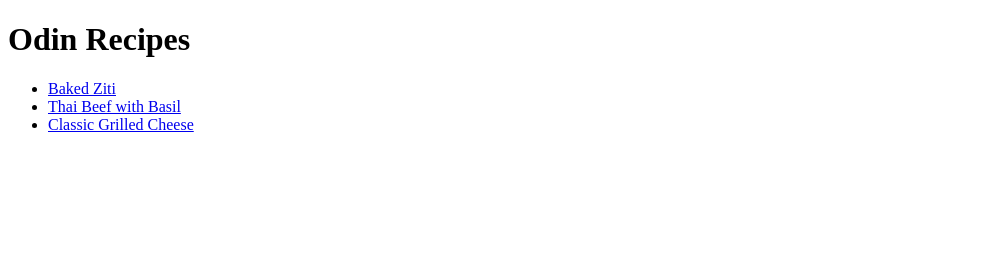
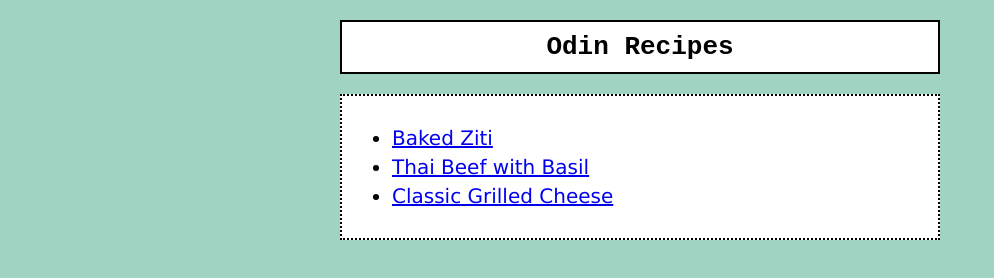
Before and after one commit to MomBoots/odin-recipes, a plain HTML site: page index.html in a window 1280 px wide. Shown: the whole page, without its empty margins (0-994 px from the left). Drawn offline with Linux system fonts and the light colour scheme.

Commit message:
Add CSS stylesheet and first pass styling
The main objective here was to play around with adding margins, padding,
and assorted text styling.

```diff
--- a/index.html
+++ b/index.html
@@ -3,14 +3,16 @@
     <head>
         <meta charset="utf-8">
         <title>Odin Recipes</title>
+        <link rel="stylesheet" href="style.css">
     </head>
     <body>
-        <h1>Odin Recipes</h1>
-        <p>
+        <h1 class="container">Odin Recipes</h1>
+        <div class="recipelist container">
             <ul>
                 <li><a href="recipes/ziti.html">Baked Ziti</a></li>
                 <li><a href="recipes/thaibeef.html">Thai Beef with Basil</a></li>
                 <li><a href="recipes/grilledcheese.html">Classic Grilled Cheese</a></li>
-            </ul></p>
+            </ul>
+        </div>
     </body>
 </html>
--- /dev/null
+++ b/style.css
@@ -0,0 +1,34 @@
+* {
+    box-sizing: border-box;
+}
+
+body {
+    background-color: rgb(160, 211, 194);
+    font-family: 'Verdana', sans-serif;
+}
+
+h1 {
+    text-align: center;
+    font-family: monospace;
+    border: 2px black solid;
+}
+
+li {
+    margin-bottom: 5px;
+}
+
+.container {
+    background-color: white;
+    margin: 20px auto;
+    padding: 10px;
+    width: 600px;
+}
+
+.recipelist {
+    border: 2px black dotted;
+    font-size: 20px;
+}
+
+.recipelist a:hover {
+    color: orange;
+}
```
